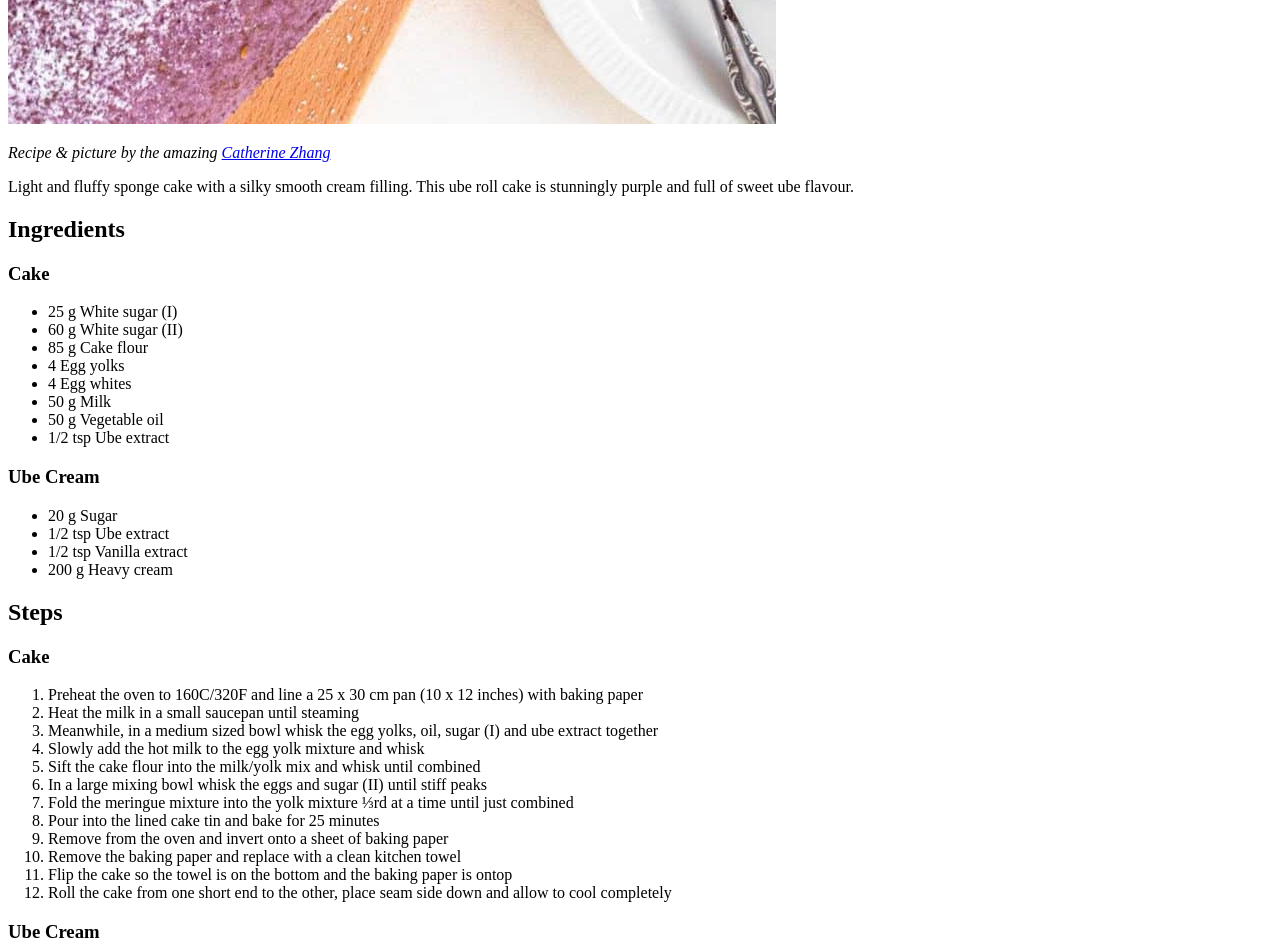
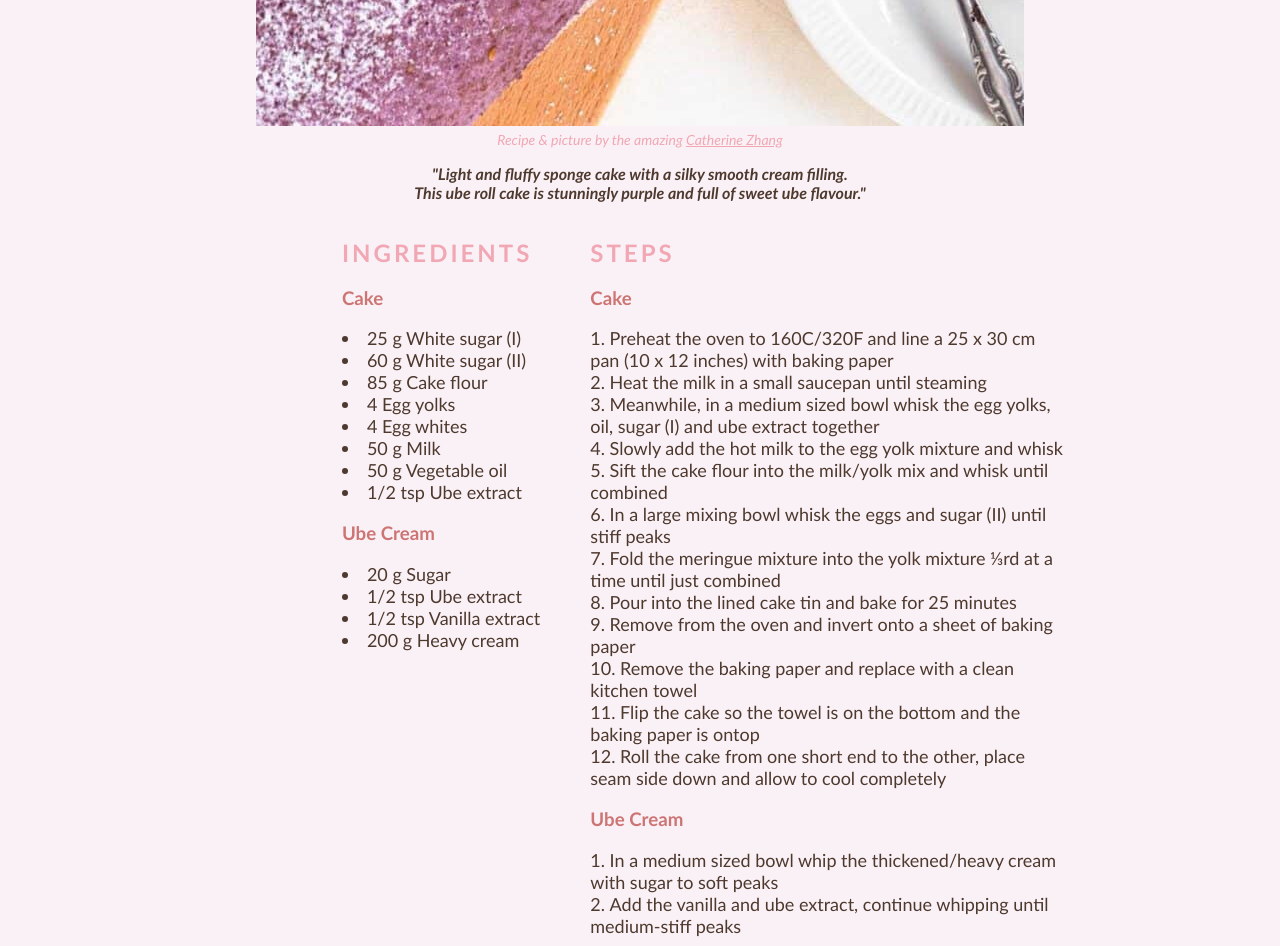
Before and after one commit to hyxish/odin-recipes, a plain HTML site: page ube_roll_cake.html in a window 1280 px wide. Shown: the part 980-1926 px from the top of the page. Drawn offline with Linux system fonts and the light colour scheme.

Commit message:
Add basic css

```diff
--- /dev/null
+++ b/style.css
@@ -0,0 +1,57 @@
+* {
+    background-color: #faf1f6 ;
+    list-style-position: inside;
+    font-family:'Gill Sans', 'Gill Sans MT', Calibri, 'Trebuchet MS', sans-serif;
+    color: #4D392E;
+}
+
+h1,h2 {
+    text-transform: uppercase;
+    letter-spacing: 3px;
+    color: #f1a7b4;
+}
+
+h3 {
+    letter-spacing: 0,5px;
+    color: #cd7574;
+}
+
+ul,ol {
+    font-size: 18px;
+    padding-left: 0px;
+}
+
+.center {
+    text-align: center;
+}
+
+em {
+    font-size: 14px;
+    color: #f1a7b4;
+}
+
+.catherine {
+    color: #f1a7b4;
+}
+
+
+p {
+    font-weight: 600;
+    font-style: italic;
+}
+
+.column-ingredients {
+    float: left;
+    width: 25%;
+    padding-left: 20%;
+}
+
+.column-steps {
+    float: left;
+    width: 48%;
+}
+
+.left {
+    text-align: left;
+    display: inline-block;
+}
--- a/ube_roll_cake.html
+++ b/ube_roll_cake.html
@@ -3,13 +3,20 @@
     <head>
         <meta charset="utf-8">
         <title>'Ube Roll Cake'</title>
+        <link rel="stylesheet" href="style.css">
     </head>
     <body>
-        <h1>Snow Skin Mooncakes</h1>
+        <div class="center">
+            <h1>Ube Roll Cake</h1>
             <img src="./img/uberollcake.jpg" alt="Ube Roll Cake">
-        <p><i>Recipe & picture by the amazing <a href="https://zhangcatherine.com/">Catherine Zhang</a></i></p>
-        <p>Light and fluffy sponge cake with a silky smooth cream filling.
-            This ube roll cake is stunningly purple and full of sweet ube flavour.</p>
+            <br>
+            <em>Recipe & picture by the amazing <a href="https://zhangcatherine.com/" class="catherine">Catherine Zhang</a></em>
+            <p>"Light and fluffy sponge cake with a silky smooth cream filling.
+            <br>
+            This ube roll cake is stunningly purple and full of sweet ube flavour."</p>
+        <div class="left">
+            <div class="row">
+            <div class="column-ingredients">
                 <h2>Ingredients</h2>
                 <h3>Cake</h3>
                 <ul>
@@ -29,6 +36,8 @@
                     <li>1/2 tsp Vanilla extract</li>
                     <li>200 g Heavy cream</li>
                 </ul>
+            </div>
+            <div class="column-steps">
                 <h2>Steps</h2>
                 <h3>Cake</h3>
                 <ol>
@@ -56,5 +65,12 @@
                     <li>Spread the cream evenly over the cake, then roll following the curl of the cake</li>
                     <li>Wrap the rolled cake in cling wrap and let rest in the fridge for minimum 2 hours</li>
                     <li>Remove, dust with icing sugar and serve</li>
+                </ol>
+            </div>
+            </div>
+        </div>
+            <br>
+            <a href="./index.html">Want more?</a>
+        </div>
     </body>
 </html>
```
Also changed, not shown: index.html (+12 -2 lines), mochi_donuts.html (+19 -5 lines), snow_skin_mooncakes.html (+18 -3 lines). Lines whose indentation alone changed are shown as unchanged.
